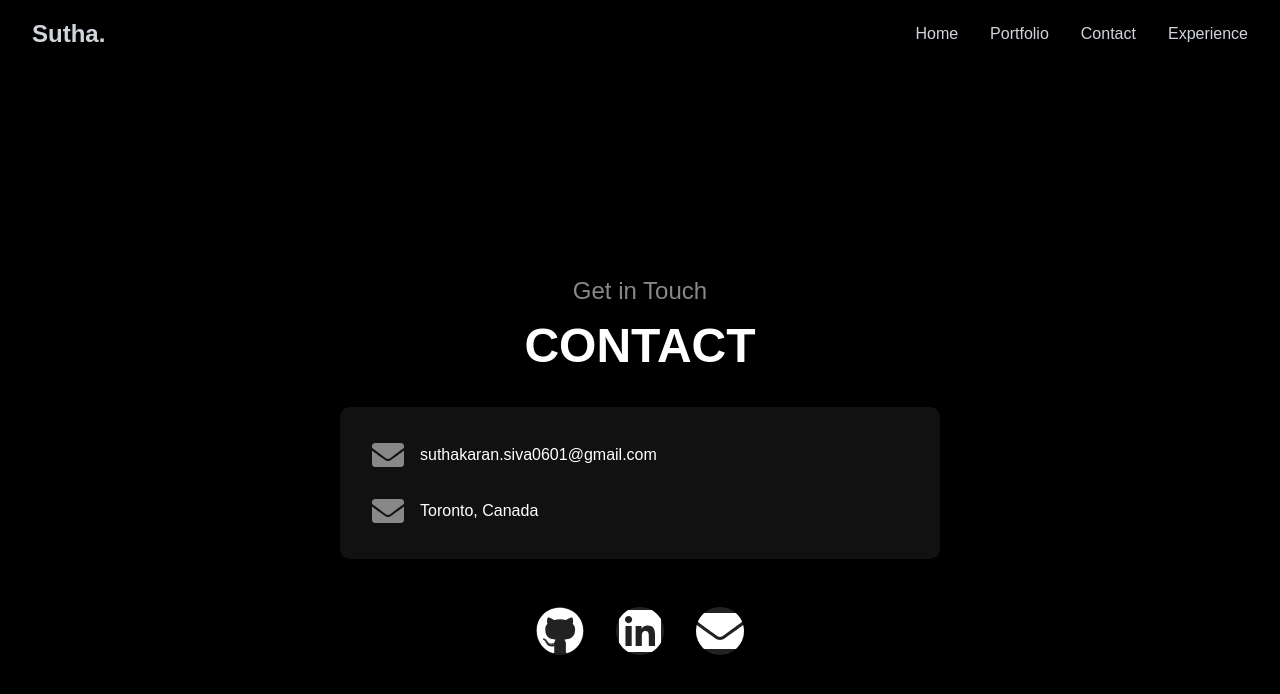
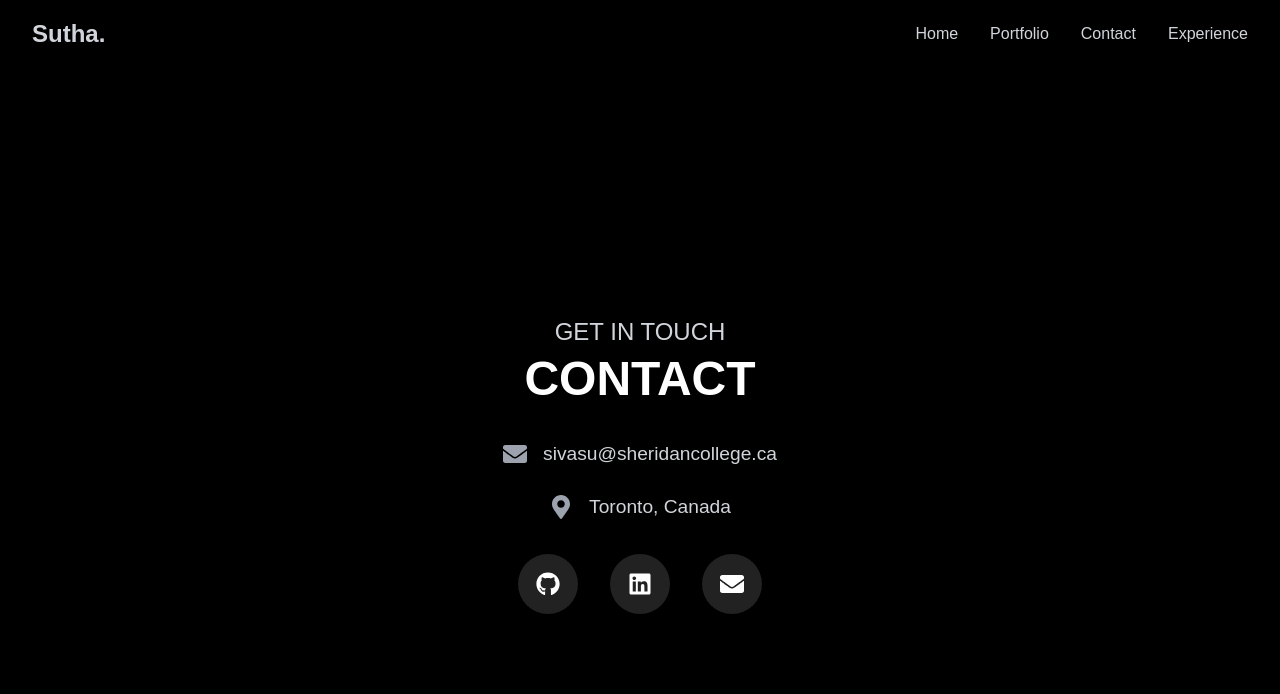
Before and after one commit to sutha06/Portfolio, a React (Vite) app in the folder portfolio/: page /contact in a window 1280 px wide. Shown: the top 694 px of the page. Built offline with nearby package versions, Linux system fonts and the light colour scheme.

Commit message:
contact page done

```diff
--- a/portfolio/src/pages/Contact.jsx
+++ b/portfolio/src/pages/Contact.jsx
@@ -1,38 +1,54 @@
+// src/pages/Contact.jsx
 import React from "react";
-import { FaGithub, FaLinkedin, FaEnvelope } from "react-icons/fa";
+import {
+  FaEnvelope,
+  FaMapMarkerAlt,
+  FaGithub,
+  FaLinkedin,
+} from "react-icons/fa";
 import "./../styles/Contact.css";
+
 const Contact = () => {
   return (
     <div className="contact-page">
+      {/* Header Section */}
       <h2 className="contact-header">Get in Touch</h2>
       <h1 className="contact-title">CONTACT</h1>
 
-      <div className="contact-container">
-        <div className="contact-info shadow-box">
-          <div className="info-item">
-            <FaEnvelope className="icon" />
-            <p>suthakaran.siva0601@gmail.com</p>
-          </div>
-          <div className="info-item">
-            <FaEnvelope className="icon" />
-            <p>Toronto, Canada</p>
-          </div>
+      {/* Contact Info Section */}
+      <div className="contact-info">
+        <div className="contact-item">
+          <FaEnvelope className="contact-icon" />
+          <span>sivasu@sheridancollege.ca</span>
+        </div>
+        <div className="contact-item">
+          <FaMapMarkerAlt className="contact-icon" />
+          <span>Toronto, Canada</span>
         </div>
       </div>
 
       {/* Social Icons Section */}
       <div className="social-icons">
-        <a href="https://github.com" target="_blank" rel="noopener noreferrer">
+        <a
+          href="https://github.com/sutha06"
+          target="_blank"
+          rel="noopener noreferrer"
+          className="social-icon-wrapper"
+        >
           <FaGithub className="social-icon" />
         </a>
         <a
-          href="https://linkedin.com"
+          href="https://www.linkedin.com/in/suthasiv/"
           target="_blank"
           rel="noopener noreferrer"
+          className="social-icon-wrapper"
         >
           <FaLinkedin className="social-icon" />
         </a>
-        <a href="mailto:suthakaran.siva0601@gmail.com">
+        <a
+          href="mailto:sivasu@sheridancollege.ca"
+          className="social-icon-wrapper"
+        >
           <FaEnvelope className="social-icon" />
         </a>
       </div>
--- a/portfolio/src/styles/Contact.css
+++ b/portfolio/src/styles/Contact.css
@@ -10,61 +10,66 @@
   padding: 2rem;
 }
 
+/* Header Styling */
 .contact-header {
+  text-transform: uppercase;
   font-size: 1.5rem;
-  color: #888;
-  margin-bottom: 0.5rem;
+  color: #d1d5db;
 }
 
 .contact-title {
   font-size: 3rem;
   font-weight: bold;
+  color: #fff;
   margin-bottom: 2rem;
 }
 
-.contact-container {
+/* Contact Info Section */
+.contact-info {
   display: flex;
   flex-direction: column;
-  gap: 1rem;
-  max-width: 600px;
-  width: 100%;
-}
-
-.contact-info {
-  background: #111;
-  padding: 2rem;
-  border-radius: 10px;
-  display: flex;
-  flex-direction: column;
+  align-items: center;
   gap: 1.5rem;
 }
 
-.info-item {
+.contact-item {
   display: flex;
   align-items: center;
   gap: 1rem;
+  font-size: 1.2rem;
+  color: #d1d5db;
 }
 
-.icon {
-  font-size: 2rem;
-  color: #888;
+.contact-icon {
+  font-size: 1.5rem;
+  color: #9ca3af;
 }
 
+/* Social Icons Section */
 .social-icons {
-  margin-top: 3rem;
   display: flex;
+  justify-content: center;
   gap: 2rem;
+  margin-top: 2rem;
+}
+
+.social-icon-wrapper {
+  width: 60px;
+  height: 60px;
+  background-color: #222;
+  border-radius: 50%;
+  display: flex;
+  align-items: center;
+  justify-content: center;
+  transition: all 0.3s ease-in-out;
+}
+
+.social-icon-wrapper:hover {
+  background-color: #fff;
+  color: #000;
 }
 
 .social-icon {
-  font-size: 3rem;
+  font-size: 1.5rem;
   color: #fff;
-  background: #222;
-  border-radius: 50%;
-  transition: all 0.3s ease;
 }
-
-.social-icon:hover {
-  background: #fff;
-  color: #000;
-}
```
